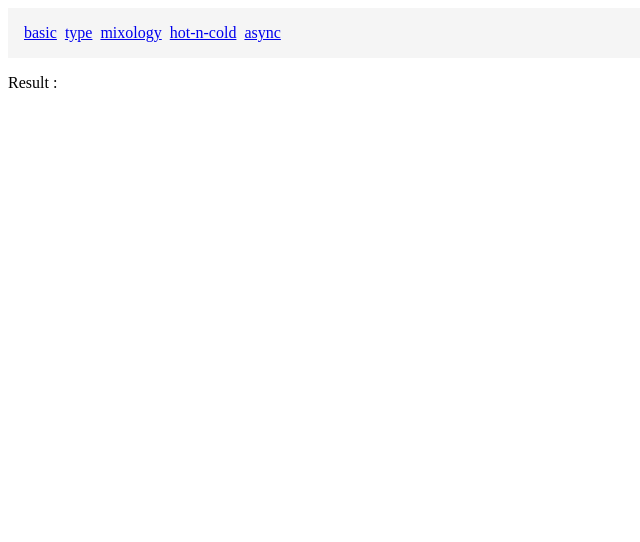
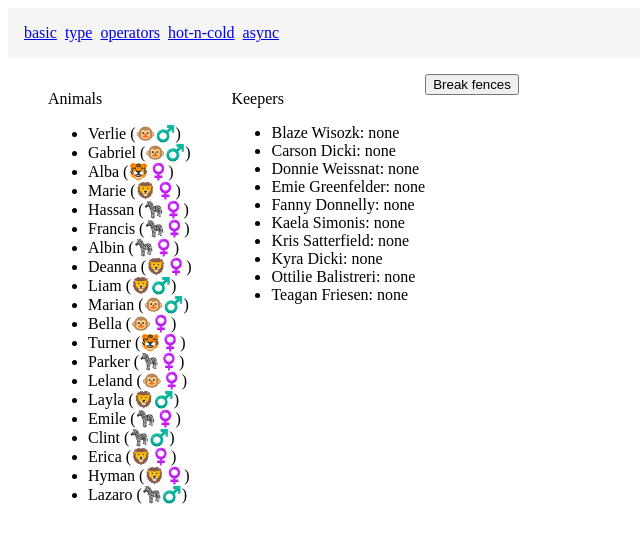
Before and after one commit to guduf/rxjs-lesson, an Angular app: page /hot-n-cold in a window 1280 px wide. Shown: the top 542 px of the page, without its empty margins (0-640 px from the left). Built offline with nearby package versions, Linux system fonts and the light colour scheme.

Commit message:
add hot-n-cold demo

```diff
--- a/src/app/app.module.ts
+++ b/src/app/app.module.ts
@@ -7,7 +7,7 @@ import { AppComponent } from './app.component';
 import { AsyncDemoComponent } from './async-demo.component';
 import { BasicDemoComponent } from './basic-demo.component';
 import { HotNColdDemoComponent } from './hot-n-cold-demo.component';
-import { MixologyDemoComponent } from './mixology-demo.component';
+import { OperatorsDemoComponent } from './operators-demo.component';
 import { TypeDemoComponent } from './type-demo.component';
 import { routes } from './routes';
 
@@ -18,7 +18,7 @@ import { routes } from './routes';
     AsyncDemoComponent,
     BasicDemoComponent,
     HotNColdDemoComponent,
-    MixologyDemoComponent,
+    OperatorsDemoComponent,
     TypeDemoComponent
   ],
   bootstrap: [AppComponent]
--- a/src/app/hot-n-cold-demo.component.ts
+++ b/src/app/hot-n-cold-demo.component.ts
@@ -1,22 +1,134 @@
-import { Component } from '@angular/core';
-import { of } from 'rxjs';
-import { delay } from 'rxjs/operators'
+import { ChangeDetectorRef, Component } from '@angular/core'
+import { from, Observable } from 'rxjs'
+import { map, mergeMap, scan, startWith, tap } from 'rxjs/operators'
+import faker from 'faker'
+
+const ESCAPE_DELAY = 1000
+const ESCAPE_RATE = 1 / 2
+const BRING_BACK_DELAY = 5000
+
+const SPECIES = ['🐯', '🐵', '🦓', '🦁'] as ['🐯', '🐵', '🦓', '🦁']
+type Species = typeof SPECIES[number]
+
+const GENDERS = ['♂️', '♀️'] as ['♂️', '♀️']
+type Gender = typeof GENDERS[number]
+
+type Animal = { species: Species, name: string, gender: Gender }
+
+const ANIMALS: Animal[] = Array.from({length: 20}, () => ({
+  species: SPECIES[faker.random.number({min: 0, max: SPECIES.length - 1})],
+  name: faker.name.firstName(1),
+  gender: GENDERS[faker.random.number({min: 0, max: GENDERS.length - 1})]
+}))
+
+export type EscapeHandler = (animal: Animal) => boolean
+
+export class Zoo {
+  animals = ANIMALS
+
+  get broken(): boolean {
+    return Boolean(this._timerId)
+  }
+
+  private _timerId: number
+  private _handlers: EscapeHandler[] = []
+
+  breakFences() {
+    if (typeof this._timerId === 'number') clearInterval(this._timerId)
+    this._timerId = setInterval(() => {
+      if (Math.random() > ESCAPE_RATE || !this.animals.length) return
+      const i = faker.random.number({min: 0, max: this.animals.length - 1})
+      const animal = this.animals.splice(i, 1)[0]
+      console.info(`${animal.name} (${animal.species}${animal.gender}) has escaped !`)
+      this._handlers.reduce((acc, handler) => acc || handler(animal), false)
+    }, ESCAPE_DELAY)
+  }
+
+  repairFences() {
+    if (typeof this._timerId !== 'number') return
+    clearInterval(this._timerId)
+    this._timerId = null
+  }
+
+  addEscapeHandler(handler: EscapeHandler): void {
+    this._handlers = [...this._handlers, handler]
+  }
+
+  removeEscapeHandler(handler: EscapeHandler): void {
+    const i = this._handlers.indexOf(handler)
+    if (i < 0) return
+    this._handlers = [...this._handlers.slice(0, i), ...this._handlers.slice(i + 1)]
+  }
+
+  bringBackAnimal(animal: Animal): void {
+    this.animals = [...this.animals, animal]
+      console.info(`${animal.name} (${animal.species}${animal.gender}) has been brought back !`)
+  }
+}
+
+export class ZooKeeper extends Observable<Animal> {
+  readonly name = `${faker.name.firstName()} ${faker.name.lastName()}`
+
+  target: Animal
+
+  constructor(zoo: Zoo) {
+    super(subscriber => {
+      const handler = (animal: Animal) => {
+        const handled = this._handleEscape(animal)
+        if (handled) {
+          subscriber.next(this.target)
+          setTimeout(() => {
+            zoo.bringBackAnimal(this.target)
+            subscriber.next(this.target = null)
+          }, BRING_BACK_DELAY)
+        }
+        return handled
+      }
+      zoo.addEscapeHandler(handler)
+      return () => zoo.removeEscapeHandler(handler)
+    })
+  }
+
+  private _handleEscape(animal: Animal): boolean {
+    if (this.target) return false
+    this.target = animal
+    return true
+  }
+}
 
 @Component({
   selector: 'app-hot-n-cold-demo',
   template: `
-    <p>Result :</p>
-    <p *ngFor="let line of result">{{line}}</p>
+    <button type="button" *ngIf="!zoo.broken" (click)="zoo.breakFences()">Break fences</button>
+    <button type="button" *ngIf="zoo.broken" (click)="zoo.repairFences()">Repair fences</button>
+    <div style="float: left; margin-left: 40px">
+      <p>Animals</p>
+      <ul>
+        <li *ngFor="let animal of zoo.animals">
+          {{animal.name + ' (' + animal.species + animal.gender + ')'}}
+        </li>
+      </ul>
+    </div>
+    <div style="float: left; margin-left: 40px">
+      <p>Keepers</p>
+      <ul>
+        <li *ngFor="let pair of keeperTargets | async | keyvalue">
+        {{pair.key}}: {{pair.value ? pair.value.name + ' (' + pair.value.species + pair.value.gender + ')' : 'none'}}
+        </li>
+      </ul>
+    </div>
   `
 })
 export class HotNColdDemoComponent {
-  result: string[] = [];
+  readonly zoo = new Zoo()
+  readonly keepers = Array.from({length: 10}, () => new ZooKeeper(this.zoo))
+  readonly keeperTargets = from(this.keepers).pipe(
+    mergeMap((keeper: ZooKeeper) => keeper.pipe(startWith(null), map(target => ({[keeper.name]: target})))),
+    scan((acc, pair) => ({...acc, ...pair}), {} as { [name: string]: Animal }),
+    map(e => ({...e}))
+  )
 
-  run() {
-
-  }
-
-  private _append(val: string) {
-    this.result = [...this.result, val]
+  ngOnDestroy() {
+    this.zoo.repairFences()
   }
 }
--- a/src/app/mixology-demo.component.ts
+++ b/src/app/operators-demo.component.ts
@@ -42,7 +42,7 @@ const BEVERAGES: { [b in Beverage]: Partial<Stock> } = {
 }
 
 @Component({
-  selector: 'app-mixology-demo',
+  selector: 'app-operators-demo',
   template: `
     <p>Purchases:</p>
     <button type="button" *ngFor="let item of stockItems" (click)="purchases.next(item)">
@@ -65,7 +65,7 @@ const BEVERAGES: { [b in Beverage]: Partial<Stock> } = {
     </div>
   `
 })
-export class MixologyDemoComponent {
+export class OperatorsDemoComponent {
   readonly stockItems = STOCK_ITEMS
 
   readonly bevegages = Object.keys(BEVERAGES) as Beverage[]
--- a/src/app/routes.ts
+++ b/src/app/routes.ts
@@ -3,13 +3,13 @@ import { Routes, RouterModule } from '@angular/router';
 import { AsyncDemoComponent } from './async-demo.component';
 import { BasicDemoComponent } from './basic-demo.component';
 import { HotNColdDemoComponent } from './hot-n-cold-demo.component';
-import { MixologyDemoComponent } from './mixology-demo.component';
+import { OperatorsDemoComponent } from './operators-demo.component';
 import { TypeDemoComponent } from './type-demo.component';
 
 export const routes: Routes = [
   {path: 'basic', component: BasicDemoComponent},
   {path: 'type', component: TypeDemoComponent},
-  {path: 'mixology', component: MixologyDemoComponent},
+  {path: 'operators', component: OperatorsDemoComponent},
   {path: 'hot-n-cold', component: HotNColdDemoComponent},
   {path: 'async', component: AsyncDemoComponent},
   {path: '', redirectTo: '/basic', pathMatch: 'full'}
```
Also changed, not shown: 1 other file (tests, documents, lock files or other folders).
